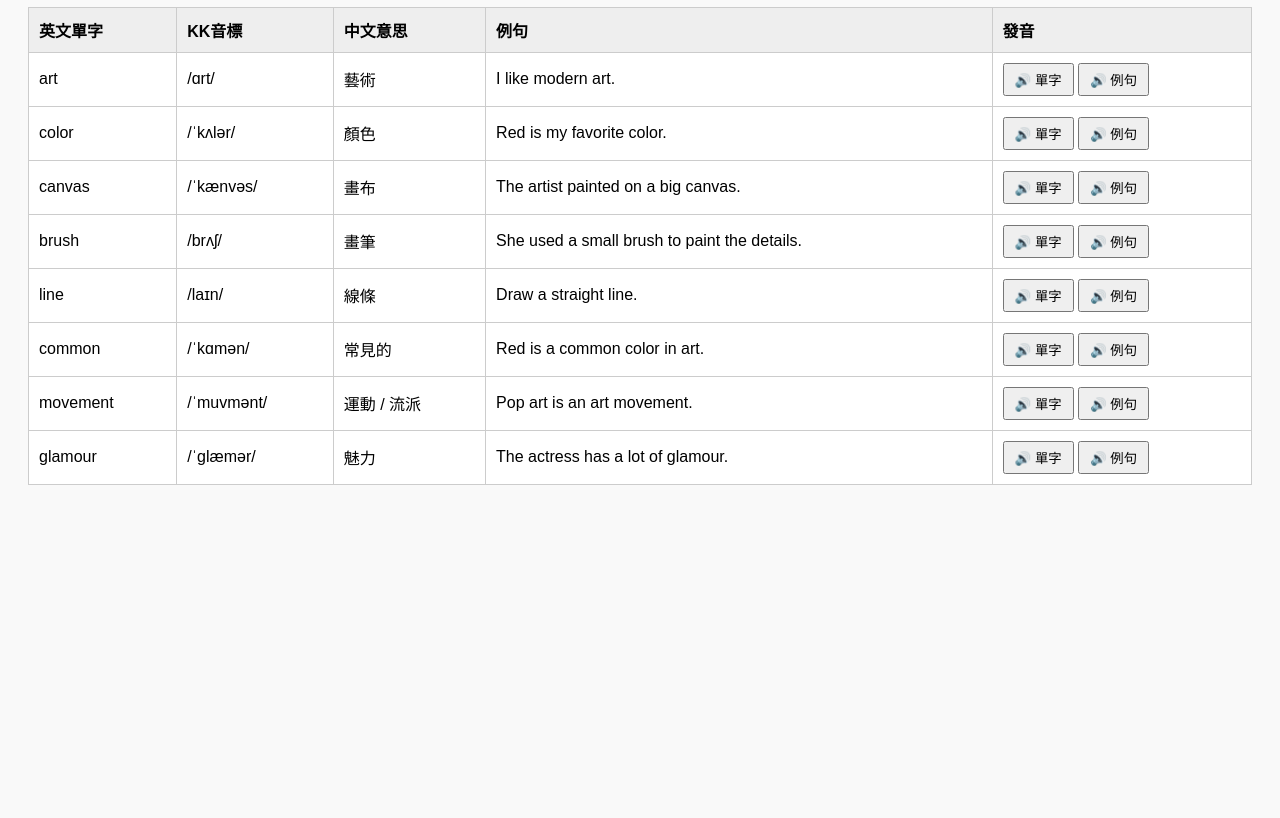
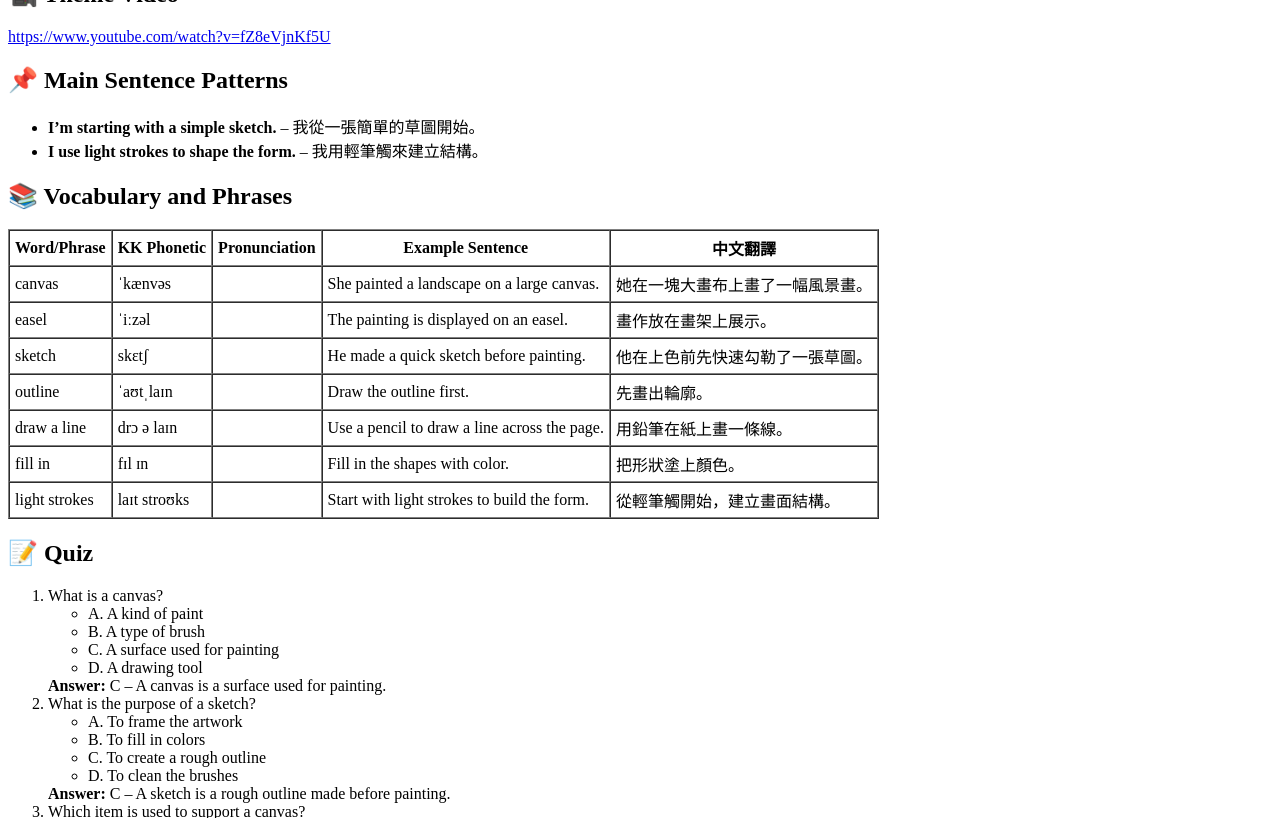
Before and after one commit to yangmyang0223-ops/English-day1, a plain HTML site: page day1.html in a window 1280 px wide. Shown: the part 101-919 px from the top of the page. Before the commit the page ends 800 px from the top, so only its background shows below. Drawn offline with Linux system fonts and the light colour scheme.

Commit message:
Add files via upload

```diff
--- a/day1.html
+++ b/day1.html
@@ -1,113 +1,28 @@
 <!DOCTYPE html>
 <html lang="en">
 <head>
-<meta charset="UTF-8">
-<title>Day 1 Vocabulary with Pronunciation</title>
-<style>
-    body { font-family: Arial, sans-serif; padding: 20px; background: #f9f9f9; }
-    table { border-collapse: collapse; width: 100%; background: white; }
-    th, td { border: 1px solid #ccc; padding: 10px; text-align: left; }
-    th { background: #eee; }
-    button { padding: 5px 10px; cursor: pointer; }
-</style>
-<script>
-function speak(text) {
-    const utterance = new SpeechSynthesisUtterance(text);
-    utterance.lang = 'en-US';
-    speechSynthesis.speak(utterance);
-}
-</script>
+    <meta charset="UTF-8">
+    <title>🎨 Day 1 – Painting Basics</title>
 </head>
 <body>
-<h1>Day 1 Vocabulary</h1>
-<table>
-<tr>
-    <th>英文單字</th>
-    <th>KK音標</th>
-    <th>中文意思</th>
-    <th>例句</th>
-    <th>發音</th>
-</tr>
-<tr>
-    <td>art</td>
-    <td>/ɑrt/</td>
-    <td>藝術</td>
-    <td>I like modern art.</td>
-    <td>
-        <button onclick="speak('art')">🔊 單字</button>
-        <button onclick="speak('I like modern art.')">🔊 例句</button>
-    </td>
-</tr>
-<tr>
-    <td>color</td>
-    <td>/ˈkʌlər/</td>
-    <td>顏色</td>
-    <td>Red is my favorite color.</td>
-    <td>
-        <button onclick="speak('color')">🔊 單字</button>
-        <button onclick="speak('Red is my favorite color.')">🔊 例句</button>
-    </td>
-</tr>
-<tr>
-    <td>canvas</td>
-    <td>/ˈkænvəs/</td>
-    <td>畫布</td>
-    <td>The artist painted on a big canvas.</td>
-    <td>
-        <button onclick="speak('canvas')">🔊 單字</button>
-        <button onclick="speak('The artist painted on a big canvas.')">🔊 例句</button>
-    </td>
-</tr>
-<tr>
-    <td>brush</td>
-    <td>/brʌʃ/</td>
-    <td>畫筆</td>
-    <td>She used a small brush to paint the details.</td>
-    <td>
-        <button onclick="speak('brush')">🔊 單字</button>
-        <button onclick="speak('She used a small brush to paint the details.')">🔊 例句</button>
-    </td>
-</tr>
-<tr>
-    <td>line</td>
-    <td>/laɪn/</td>
-    <td>線條</td>
-    <td>Draw a straight line.</td>
-    <td>
-        <button onclick="speak('line')">🔊 單字</button>
-        <button onclick="speak('Draw a straight line.')">🔊 例句</button>
-    </td>
-</tr>
-<tr>
-    <td>common</td>
-    <td>/ˈkɑmən/</td>
-    <td>常見的</td>
-    <td>Red is a common color in art.</td>
-    <td>
-        <button onclick="speak('common')">🔊 單字</button>
-        <button onclick="speak('Red is a common color in art.')">🔊 例句</button>
-    </td>
-</tr>
-<tr>
-    <td>movement</td>
-    <td>/ˈmuvmənt/</td>
-    <td>運動 / 流派</td>
-    <td>Pop art is an art movement.</td>
-    <td>
-        <button onclick="speak('movement')">🔊 單字</button>
-        <button onclick="speak('Pop art is an art movement.')">🔊 例句</button>
-    </td>
-</tr>
-<tr>
-    <td>glamour</td>
-    <td>/ˈɡlæmər/</td>
-    <td>魅力</td>
-    <td>The actress has a lot of glamour.</td>
-    <td>
-        <button onclick="speak('glamour')">🔊 單字</button>
-        <button onclick="speak('The actress has a lot of glamour.')">🔊 例句</button>
-    </td>
-</tr>
-</table>
+    <h1>🎨 Day 1 – Painting Basics</h1>
+    <h2>🎥 Theme Video</h2>
+    <p><a href="https://www.youtube.com/watch?v=fZ8eVjnKf5U" target="_blank">https://www.youtube.com/watch?v=fZ8eVjnKf5U</a></p>
+
+    <h2>📌 Main Sentence Patterns</h2>
+    <ul>
+        <li><b>I’m starting with a simple sketch.</b> – 我從一張簡單的草圖開始。</li><li><b>I use light strokes to shape the form.</b> – 我用輕筆觸來建立結構。</li>
+    </ul>
+
+    <h2>📚 Vocabulary and Phrases</h2>
+    <table border="1" cellpadding="5" cellspacing="0">
+        <tr><th>Word/Phrase</th><th>KK Phonetic</th><th>Pronunciation</th><th>Example Sentence</th><th>中文翻譯</th></tr>
+        <tr><td>canvas</td><td>ˈkænvəs</td><td></td><td>She painted a landscape on a large canvas.</td><td>她在一塊大畫布上畫了一幅風景畫。</td></tr><tr><td>easel</td><td>ˈiːzəl</td><td></td><td>The painting is displayed on an easel.</td><td>畫作放在畫架上展示。</td></tr><tr><td>sketch</td><td>skɛtʃ</td><td></td><td>He made a quick sketch before painting.</td><td>他在上色前先快速勾勒了一張草圖。</td></tr><tr><td>outline</td><td>ˈaʊtˌlaɪn</td><td></td><td>Draw the outline first.</td><td>先畫出輪廓。</td></tr><tr><td>draw a line</td><td>drɔ ə laɪn</td><td></td><td>Use a pencil to draw a line across the page.</td><td>用鉛筆在紙上畫一條線。</td></tr><tr><td>fill in</td><td>fɪl ɪn</td><td></td><td>Fill in the shapes with color.</td><td>把形狀塗上顏色。</td></tr><tr><td>light strokes</td><td>laɪt stroʊks</td><td></td><td>Start with light strokes to build the form.</td><td>從輕筆觸開始，建立畫面結構。</td></tr>
+    </table>
+
+    <h2>📝 Quiz</h2>
+    <ol>
+        <li>What is a canvas?<ul><li>A. A kind of paint</li><li>B. A type of brush</li><li>C. A surface used for painting</li><li>D. A drawing tool</li></ul><b>Answer:</b> C – A canvas is a surface used for painting.</li><li>What is the purpose of a sketch?<ul><li>A. To frame the artwork</li><li>B. To fill in colors</li><li>C. To create a rough outline</li><li>D. To clean the brushes</li></ul><b>Answer:</b> C – A sketch is a rough outline made before painting.</li><li>Which item is used to support a canvas?<ul><li>A. Palette</li><li>B. Brush</li><li>C. Easel</li><li>D. Table</li></ul><b>Answer:</b> C – An easel supports the canvas while painting.</li><li>What does 'fill in' mean in painting?<ul><li>A. Sketching quickly</li><li>B. Adding color to shapes</li><li>C. Washing brushes</li><li>D. Mixing colors</li></ul><b>Answer:</b> B – 'Fill in' means adding color to shapes.</li><li>Why use light strokes?<ul><li>A. To darken the canvas</li><li>B. To build form gently</li><li>C. To erase mistakes</li><li>D. To clean the surface</li></ul><b>Answer:</b> B – Light strokes help build form gradually and softly.</li>
+    </ol>
 </body>
 </html>
```
